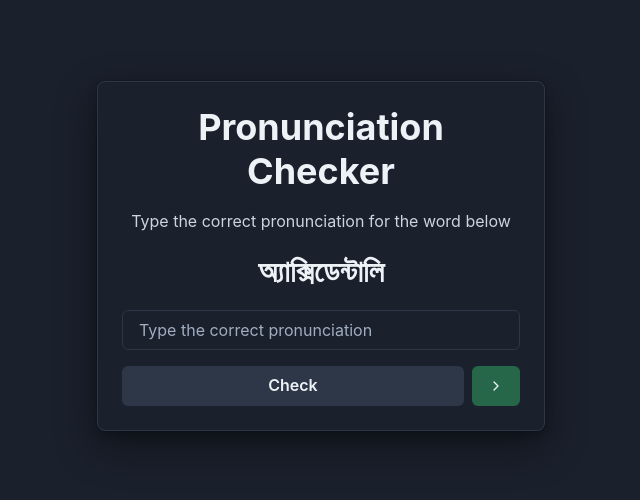
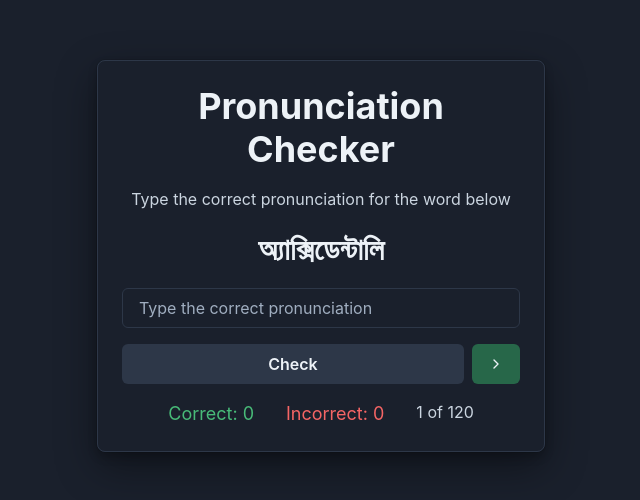
Before and after one commit to sudarshaana/learn, a React (Vite) app: page / in a window 1280 px wide. Shown: the part 144-644 px from the top of the page, without its empty margins (319-959 px from the left). Built offline with nearby package versions, Linux system fonts and the light colour scheme.

Commit message:
git added count and progress

```diff
--- a/src/App.jsx
+++ b/src/App.jsx
@@ -90,7 +90,7 @@ export default function HomeComponent() {
     setCurrentWordIndex((prevIndex) => (prevIndex + 1) % words.length)
     setUserInput("")
     setIsCorrect(null)
-    setHasCountedIncorrect(false)
+    setHasCountedIncorrect(false) // Reset for the new word
     setRandomGradient(darkGradientPalettes[Math.floor(Math.random() * darkGradientPalettes.length)])
   }
 
@@ -177,6 +177,17 @@ export default function HomeComponent() {
                 <ChevronRight size={16} />
               </Button>
             </Flex>
+            <Flex width="full" justifyContent="center" gap={8}>
+              <Text color="green.400" fontSize="lg">
+                Correct: {correctCount}
+              </Text>
+              <Text color="red.400" fontSize="lg">
+                Incorrect: {incorrectCount}
+              </Text>
+              <Text color="gray.300" fontSize="md">
+                {currentWordIndex + 1} of {words.length}
+              </Text>
+            </Flex>
           </VStack>
         </Box>
       </Box>
```
